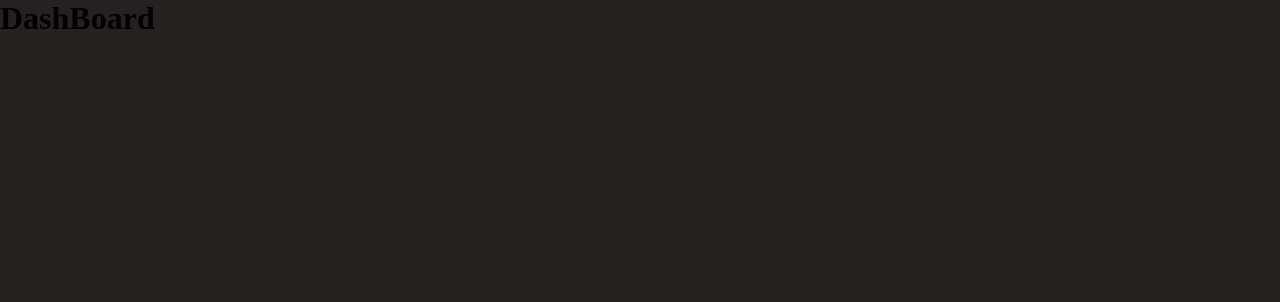
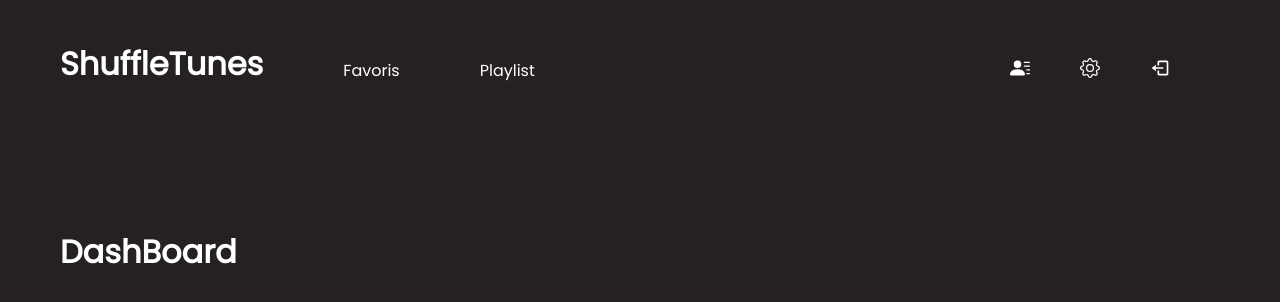
Before and after one commit to YiddishGun11/ShuffleTunes, a React (Create React App) app in the folder WebApp/client/: page /dashboard in a window 1280 px wide. Shown: the top 302 px of the page. Built offline with nearby package versions, Linux system fonts and the light colour scheme.

Commit message:
DashBoard Navbar 🎉
[ADD] dashboard navbar + correction code css login page

```diff
--- a/WebApp/client/package.json
+++ b/WebApp/client/package.json
@@ -8,6 +8,7 @@
     "@testing-library/user-event": "^13.5.0",
     "react": "^18.2.0",
     "react-dom": "^18.2.0",
+    "react-icons": "^4.4.0",
     "react-router-dom": "^6.4.1",
     "react-scripts": "5.0.1",
     "web-vitals": "^2.1.4"
--- a/WebApp/client/src/components/Connexion/Connexion.css
+++ b/WebApp/client/src/components/Connexion/Connexion.css
@@ -16,7 +16,7 @@ input[type=text] {
     background-color: #322C2C;
     border: none;
     border-radius: 20px;
-    height: 500px;
+    height: 550px;
     width: 600px;
     margin-top: 50px;
     padding: 50px 60px;
--- a/WebApp/client/src/components/NavBar/NavBar.js
+++ b/WebApp/client/src/components/NavBar/NavBar.js
@@ -0,0 +1,43 @@
+import React from 'react';
+import './NavBar.css';
+import {BsPersonLinesFill, BsGear} from 'react-icons/bs'
+import {BiLogOut} from 'react-icons/bi'
+
+function NavBar(){
+    return(
+        <div className='navbar-section'>
+            <div className='navbar-section-items'>
+                <h1>ShuffleTunes</h1>
+                <p>Favoris</p>
+                <p>Playlist</p>
+            </div>
+            <div className='navbar-section-icons'>
+                <div className='navbar-section-icons-childs'>
+                    <BsPersonLinesFill size={20} />
+                </div>
+                <div className='navbar-section-icons-childs'>
+                    <BsGear size={20} />
+                </div>
+                <div className='navbar-section-icons-childs'>
+                    <BiLogOut size={20}/>
+                </div>
+            </div>
+        </div>
+    );
+}
+
+export default NavBar;
+
+
+/*
+    <div>
+        <BsPersonLinesFill size={25} />
+    </div>
+    <div>
+        <BsGear size={25} />
+    </div>
+    <div>
+        <BiLogOut size={25}/>
+    </div>
+
+*/
--- a/WebApp/client/src/components/NavBar/Navbar.css
+++ b/WebApp/client/src/components/NavBar/Navbar.css
@@ -0,0 +1,40 @@
+@import url('https://fonts.googleapis.com/css2?family=Poppins&display=swap');
+
+.navbar-section{
+    display: flex;
+    justify-content: space-between;
+    padding: 40px 60px;
+    color: white;
+    font-family: 'Poppins';
+    margin-bottom: 100px;
+}
+
+.navbar-section-items{
+    display: flex;
+    justify-content: space-between;
+}
+
+.navbar-section-items p{
+    padding-top: 18px;
+    padding-left: 80px;
+}
+
+.navbar-section-items p:hover{
+    text-decoration: underline;
+}
+
+.navbar-section-icons{
+    display: flex;
+    justify-content: space-between;
+
+}
+
+.navbar-section-icons-childs{
+    padding-top: 18px;
+    padding-right: 50px;
+}
+
+.navbar-section-icons-childs:hover{
+    color: #9f2daa;
+    transition-duration: 0.7;
+}
--- /dev/null
+++ b/WebApp/client/src/pages/DashBoard/DashBoard.css
@@ -0,0 +1,7 @@
+@import url('https://fonts.googleapis.com/css2?family=Poppins&display=swap');
+
+.test{
+    margin-left: 60px;
+    font-family: 'Poppins';
+    color: white;
+}
--- a/WebApp/client/src/pages/DashBoard/DashBoard.js
+++ b/WebApp/client/src/pages/DashBoard/DashBoard.js
@@ -1,9 +1,13 @@
 import React from 'react'
+import NavBar from '../../components/NavBar/NavBar';
+import './DashBoard.css';
+
 
 function DashBoard(){
     return(
         <div>
-            <h1>DashBoard</h1>
+            <NavBar />
+            <h1 className='test'>DashBoard</h1>
         </div>
     );
 }
```
Also changed, not shown: 1 other file (tests, documents, lock files or other folders).
